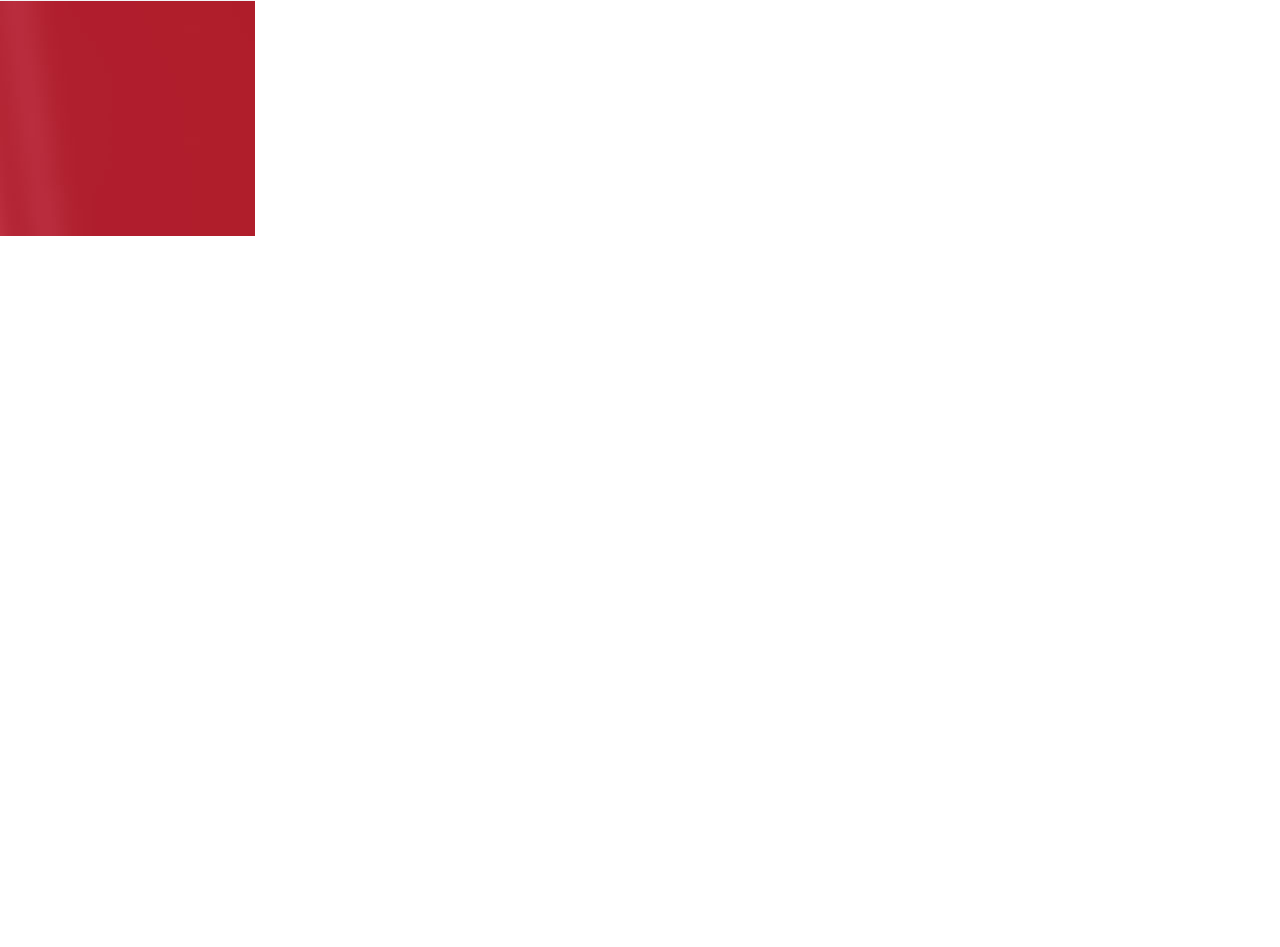
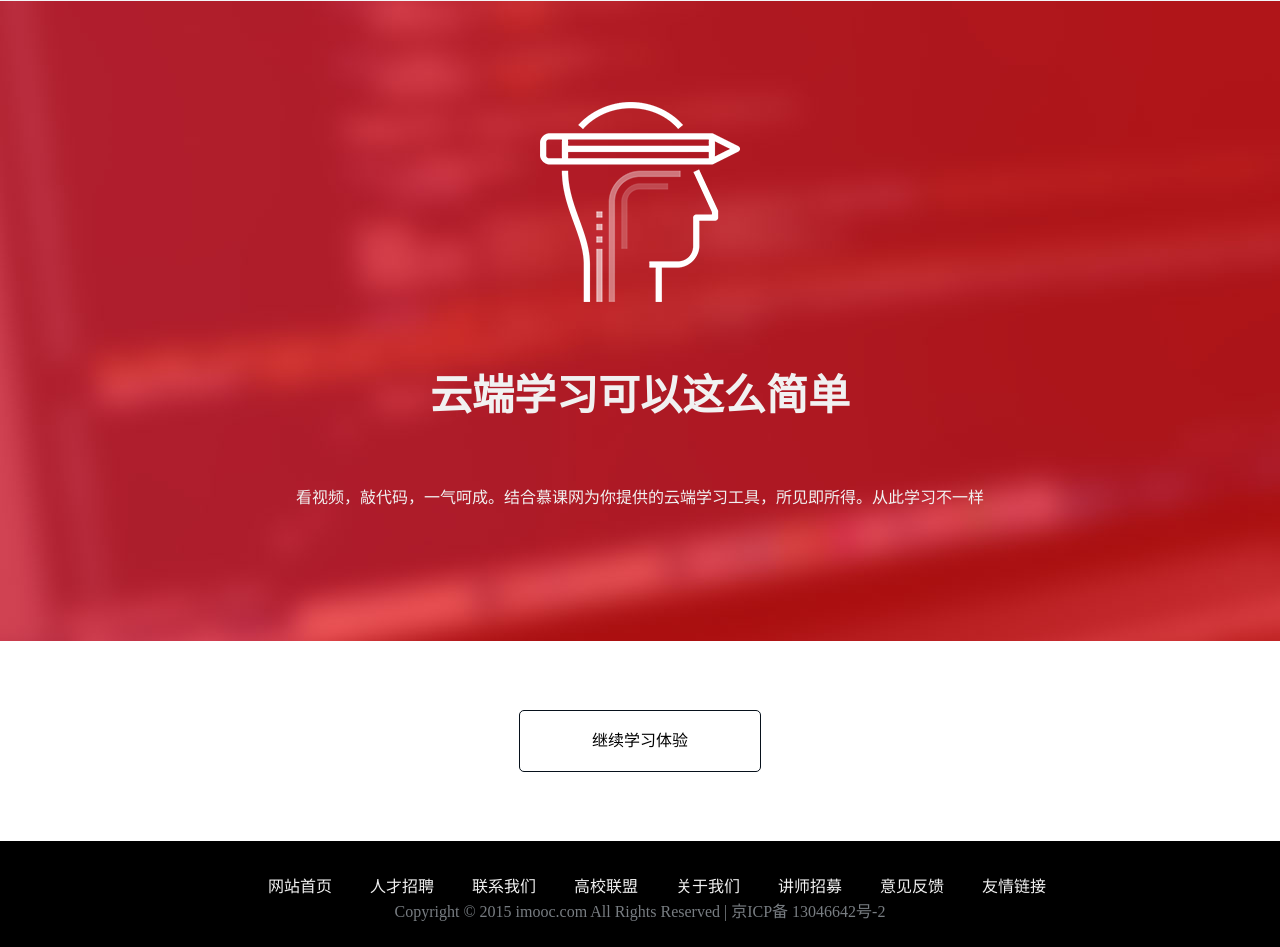
Before and after one commit to gu806869597/IMoocFinalTest, a plain HTML site: page index.html in a window 1280 px wide. Shown: the part 2559-3506 px from the top of the page. Before the commit the page ends 3200 px from the top, so only its background shows below. Drawn offline with Linux system fonts and the light colour scheme.

Commit message:
静态网页效果完成。。。。太累啦 睡觉了Zzz...

```diff
--- /dev/null
+++ b/css/FooterStyle.css
@@ -0,0 +1,28 @@
+footer{
+    width:var(--matchParent);
+    height:106px;
+    background: #000;
+    position: relative;
+}
+
+footer>nav{
+    width: var(--matchParent);
+    top:32px;
+    position: absolute;
+    text-align: center;
+}
+
+footer>nav>a{
+    color: var(--defaultTextColorPrimary);
+    text-decoration: none;
+    margin-left: 34px;
+}
+
+footer>p{
+    width:var(--matchParent);
+    position: absolute;
+    top:57px;
+    color: #787d82;
+    text-align: center;
+    display: block;
+}
--- a/css/ScreenLayoutFiveStyle.css
+++ b/css/ScreenLayoutFiveStyle.css
@@ -9,3 +9,30 @@
     position: relative;
     margin:0 auto;
 }
+
+.screen_layout_five_wrap>img{
+    width:200px;
+    height:200px;
+    position: absolute;
+    left:50%;
+    top:101px;
+    transform: translateX(-50%);
+}
+
+.screen_layout_five_wrap>dl{
+    width:var(--screenItemWidth);
+    text-align: center;
+    position: absolute;
+    top:360px;
+    color: var(--defaultTextColorPrimary);
+}
+
+.screen_layout_five_wrap>dl>dt{
+    font-weight:bold;
+    font-size: var(--mainTextSize);
+}
+
+.screen_layout_five_wrap>dl>dd{
+    padding-top: 62px ;
+    font-size: var(--secondTextSize);
+}
--- a/css/ScreenLayoutFourStyle.css
+++ b/css/ScreenLayoutFourStyle.css
@@ -48,3 +48,7 @@
     margin-top: 32px;
     font-weight: normal;
 }
+.screen_layout_four_wrap>div>ul>li>img{
+    width: 80px;
+    height:80px;
+}
--- /dev/null
+++ b/css/ScreenLayoutSixStyle.css
@@ -0,0 +1,20 @@
+.screen_layout_six{
+    width:var(--matchParent);
+    height:200px;
+    background: #fff;
+    position: relative;
+}
+
+.screen_layout_six>div{
+    position: absolute;
+    width:240px;
+    height: 60px;
+    transform: translate(-50%,-50%);
+    top:50%;
+    left:50%;
+    line-height: 60px;
+    text-align: center;
+    background: #fff;
+    border-radius: 5px;
+    border:1px solid var(--textColorPrimary);
+}
--- a/index.html
+++ b/index.html
@@ -13,6 +13,8 @@
     <link href="css/ScreenLayoutThreeStyle.css" type="text/css" rel="stylesheet">
     <link href="css/ScreenLayoutFourStyle.css" type="text/css" rel="stylesheet">
     <link href="css/ScreenLayoutFiveStyle.css" type="text/css" rel="stylesheet">
+    <link href="css/ScreenLayoutSixStyle.css" type="text/css" rel="stylesheet">
+    <link href="css/FooterStyle.css" type="text/css" rel="stylesheet">
   </head>
   <body>
   <header>
@@ -118,8 +120,51 @@
 
   <section class="screen_layout_five">
     <div class="screen_layout_five_wrap">
+      <img src="img/sc5-1.png"/>
 
+      <dl>
+        <dt>
+          云端学习可以这么简单
+        </dt>
+        <dd>
+          看视频，敲代码，一气呵成。结合慕课网为你提供的云端学习工具，所见即所得。从此学习不一样
+        </dd>
+      </dl>
     </div>
   </section>
+
+  <section class="screen_layout_six">
+    <div>继续学习体验</div>
+  </section>
+
+  <footer>
+    <nav>
+        <a href="javascript:void(0)">
+            网站首页
+        </a>
+        <a href="javascript:void(0)">
+            人才招聘
+        </a>
+        <a href="javascript:void(0)">
+            联系我们
+        </a>
+        <a href="javascript:void(0)">
+            高校联盟
+        </a>
+        <a href="javascript:void(0)">
+            关于我们
+        </a>
+        <a href="javascript:void(0)">
+            讲师招募
+        </a>
+        <a href="javascript:void(0)">
+            意见反馈
+        </a>
+        <a href="javascript:void(0)">
+            友情链接
+        </a>
+    </nav>
+      <p>Copyright © 2015 imooc.com All Rights Reserved | 京ICP备 13046642号-2</p>
+  </footer>
   </body>
 </html>
```
Also changed, not shown: 1 other file.
